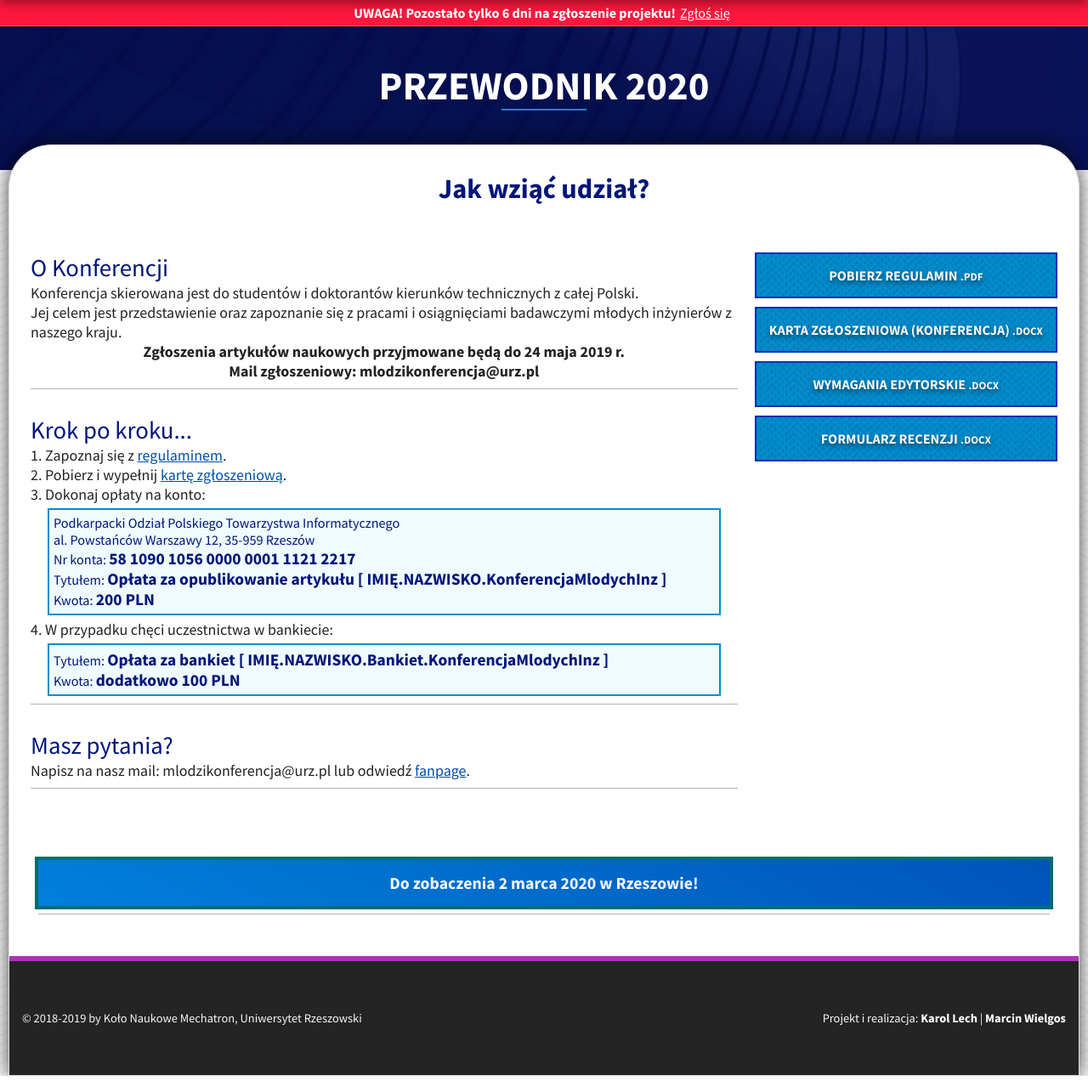
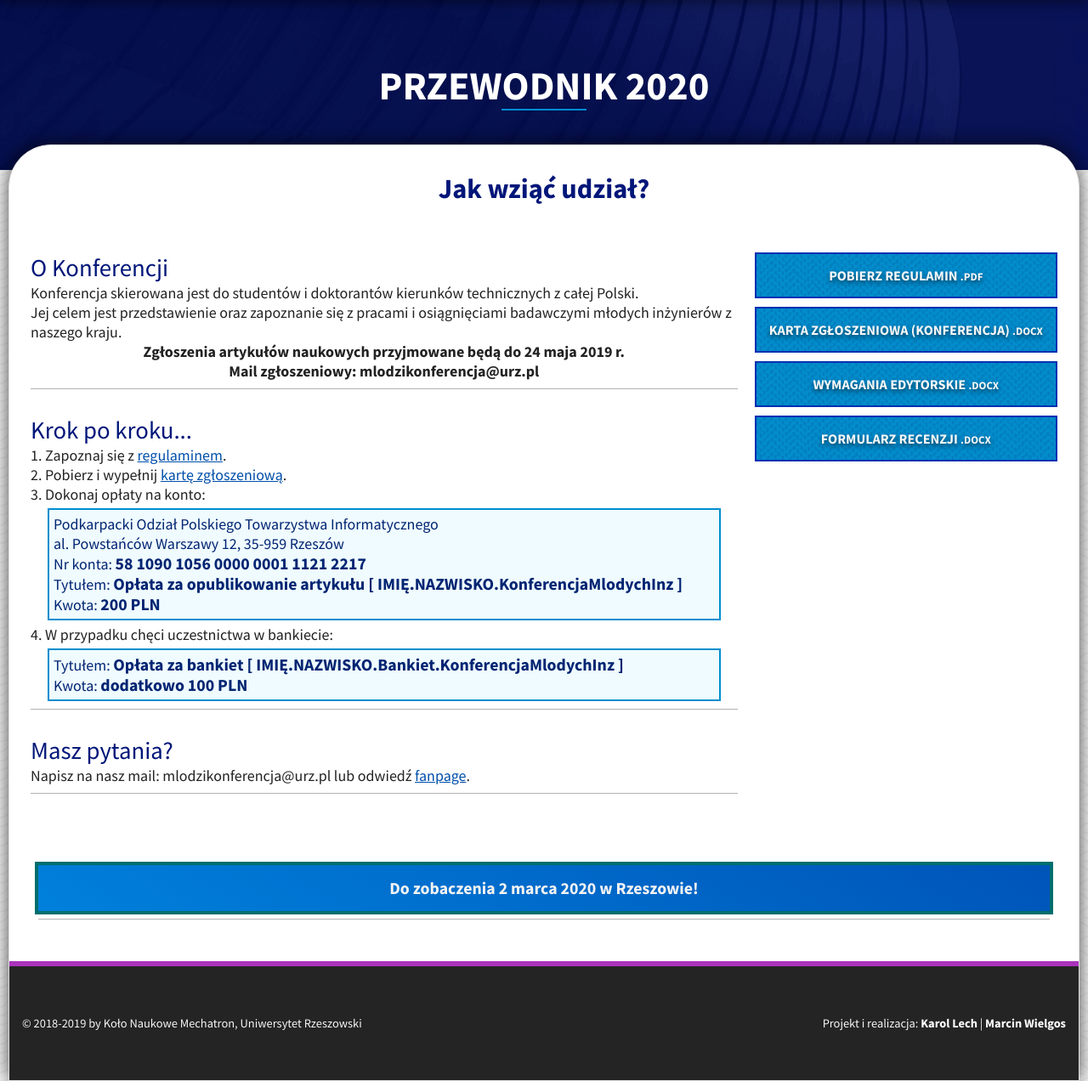
Before and after one commit to mwvabes/kmi-mechatron, a PHP site: page /przewodnik2020.html in a window 1280 px wide. Shown: the part 60-1332 px from the top of the page at 85% size. Run offline with PHP 8.4, Linux system fonts and the light colour scheme; style sheets or scripts are compiled from the project's sources; some libraries are stand-ins or nearby versions.

Commit message:
Fix info

```diff
--- a/przewodnik2020.html
+++ b/przewodnik2020.html
@@ -72,18 +72,17 @@
               <li>Pobierz i wypełnij <a href="!">kartę zgłoszeniową</a>.</li>
               <li>Dokonaj opłaty na konto:
                 <div class="paymentInfo">
-                  <h4>Podkarpacki Odział Polskiego Towarzystwa Informatycznego</h4>
-                  <h4>al. Powstańców Warszawy 12, 35-959 Rzeszów</h4>
-                  <h4>Nr konta: <span>58 1090 1056 0000 0001 1121 2217</span></h4>
-                  <h4>Tytułem: <span>Opłata za opublikowanie artykułu [ IMIĘ.NAZWISKO.KonferencjaMlodychInz ]</span>
-                  </h4>
-                  <h4>Kwota: <span>200 PLN</span></h4>
+                  <p>Podkarpacki Odział Polskiego Towarzystwa Informatycznego</p>
+                  <p>al. Powstańców Warszawy 12, 35-959 Rzeszów</p>
+                  <p>Nr konta: <span>58 1090 1056 0000 0001 1121 2217</span></p>
+                  <p>Tytułem: <span>Opłata za opublikowanie artykułu [ IMIĘ.NAZWISKO.KonferencjaMlodychInz ]</span></p>
+                  <p>Kwota: <span>200 PLN</span></p>
                 </div>
               </li>
               <li>W przypadku chęci uczestnictwa w bankiecie:
                 <div class="paymentInfo">
-                  <h4>Tytułem: <span>Opłata za bankiet [ IMIĘ.NAZWISKO.Bankiet.KonferencjaMlodychInz ]</span></h4>
-                  <h4>Kwota: <span>dodatkowo 100 PLN</span></h4>
+                  <p>Tytułem: <span>Opłata za bankiet [ IMIĘ.NAZWISKO.Bankiet.KonferencjaMlodychInz ]</span></p>
+                  <p>Kwota: <span>dodatkowo 100 PLN</span></p>
                 </div>
               </li>
             </ol>
@@ -122,9 +121,7 @@
           </div>
         </div>
       </footer>
-
     </section>
-
     </section>
 
   </main>
--- a/scripts/timeRemainingCounter.js
+++ b/scripts/timeRemainingCounter.js
@@ -1,6 +1,6 @@
 var eventStartDate = new Date(2020, 02, 02, 12, 00, 00).getTime();
 var eventEndDate = new Date(2020, 02, 20, 15, 28, 10).getTime();
-var registrationDateEnd = new Date(2019, 11, 12).getTime();
+var registrationDateEnd = new Date(2020, 02, 12).getTime();
 
 var now = new Date().getTime();
 
--- a/styles/info.css
+++ b/styles/info.css
@@ -183,6 +183,8 @@ section.information > *:not(:last-child) {
   background-color: #effbff;
   border: 2px solid #008ecf;
   margin: 5px 20px;
+  color: #002472;
+  font-size: .9rem;
 }
 
 .paymentInfo h4 {
@@ -191,7 +193,7 @@ section.information > *:not(:last-child) {
 
 .paymentInfo span {
   font-weight: bold;
-  font-size: 1.2em;
+  font-size: 1.1em;
 }
 
 .extInfo {
--- a/styles/info.scss
+++ b/styles/info.scss
@@ -174,6 +174,8 @@ section.information > *:not(:last-child) {
   background-color: #effbff;
   border: 2px solid $blue;
   margin: 5px 20px;
+  color: #002472;
+  font-size: .9rem;
 }
 
 .paymentInfo h4 {
@@ -182,7 +184,7 @@ section.information > *:not(:last-child) {
 
 .paymentInfo span {
   font-weight: bold;
-  font-size: 1.2em;
+  font-size: 1.1em;
 }
 
 .extInfo {
```
Also changed, not shown: index.html (+19 -61 lines), 1 other file.
